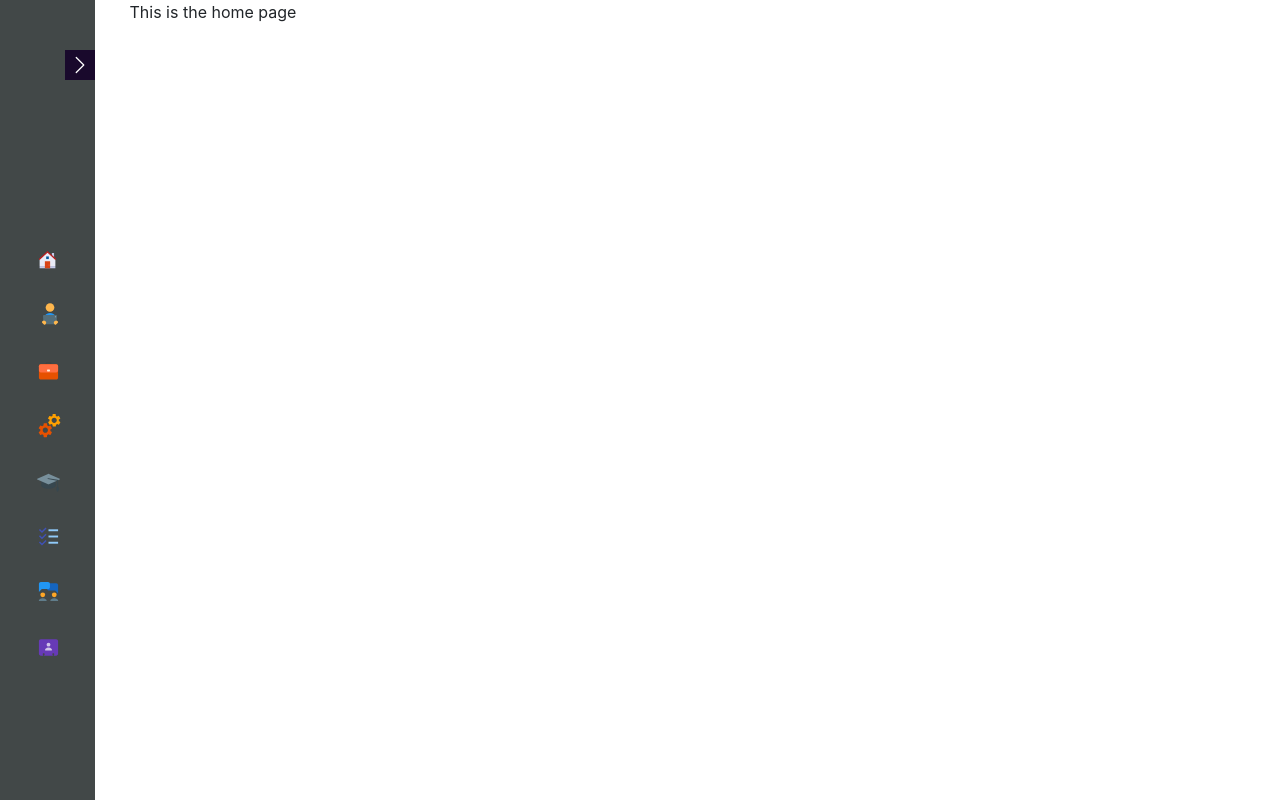
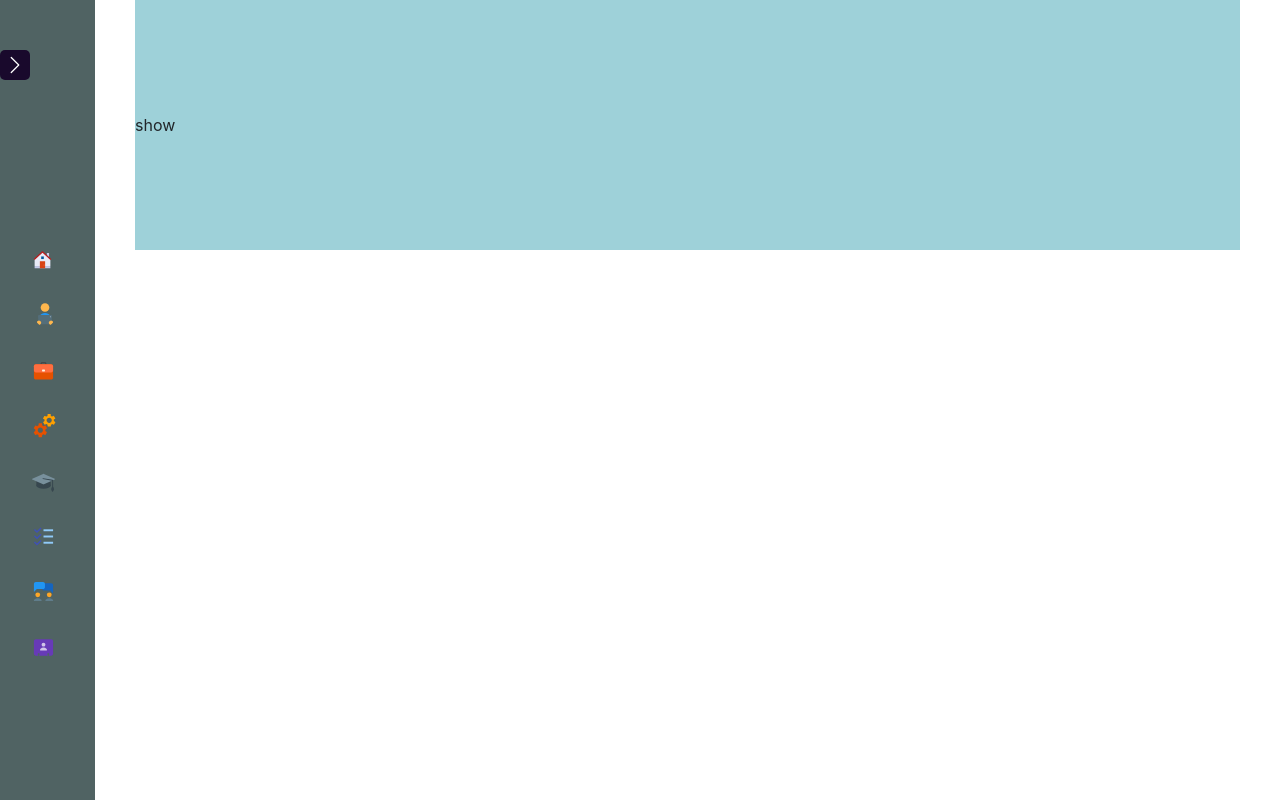
Before and after one commit to GitSupreme/Portfolio-website-react-, a React (Create React App) app in the folder client/: page / in a window 1280 px wide. Built offline with nearby package versions, Linux system fonts and the light colour scheme.

Commit message:
home section placeholder initiated

```diff
--- a/client/src/components/home/home.css
+++ b/client/src/components/home/home.css
@@ -1,3 +1,6 @@
-/* .homeText{
-
-} */
+.home{
+    height: 250px;
+    align-content: center;
+    background-color: #8ecad3da;
+    /* width:500px; */
+}
--- a/client/src/components/home/home.js
+++ b/client/src/components/home/home.js
@@ -1,8 +1,13 @@
 import React from 'react';
+import'./home.css';
 
 const Home = () => {
     return(
-        <p className='homeText'>This is the home page</p>
+
+        <div className='home'>
+            show
+        </div>
+
     )
 }
 
--- a/client/src/components/sidebar/sidebar.css
+++ b/client/src/components/sidebar/sidebar.css
@@ -2,34 +2,60 @@
     display:flex;
     background-color: #ffffffda;
 }
+
 .sidebar{
+
     height: 100vh;
-    background-color: #22292ada;
+    background-color: #334949da;
     width: 95px;
     /* position:fixed; */
 }
+
 .sidebar-expand{
     height: 100vh;
-    background-color: #22292ada;
+    background-color: #334949da;
     width: 320px;
-    /* position:fixed; */
+
+
 }
-.container-fluid{
+
+.imported-home{
+    width: 100%;
+    padding-right: 40px;
+    padding-left: 40px;
+    margin-right: auto;
+    margin-left: auto;
+}
+
+.sb-and-home{
+    display:flex;
     padding-left: 0px!important;
     padding-right: 0px!important;
     overflow: hidden;
 }
+
+
+/* .container-fluid{
+    display:flex;
+    padding-left: 0px!important;
+    padding-right: 0px!important;
+    overflow: hidden;
+    /* background-color: aqua; */
+ */
+
 .expand-collapse-icon{
     display: flex;
+    justify-content: flex-end;
     align-items: right;
-    justify-content: right;
-    cursor: pointer;
+    width: 100%;
 }
+
 .expand-collapse-icon p svg{
-    /* display: inline-block; */
+    display: inline-block;
     margin-top: 50px;
     background-color: #19092c;
     padding: 5px;
     color: white;
-    /* border-radius: 5px; */
+    border-radius: 5px;
+    cursor: pointer;
 }
--- a/client/src/components/sidebar/sidebar.js
+++ b/client/src/components/sidebar/sidebar.js
@@ -15,10 +15,13 @@ const Sidebar = () => {
 
     return (
 
-        <div className='container-fluid sidebar-section'>
+        <div className='sb-and-home'>
 
+            {/* {sidebar itself with stateful condition to
+            specify className based on whether expanded or not} */}
             <div className = {expandSideBar ? 'sidebar':'sidebar-expand'}>
 
+                {/*sidebar expand and collapse icon*/}
                 <div className='expand-collapse-icon'>
                     <p onClick={handleExpandClick}>
                         {expandSideBar ?
@@ -27,10 +30,18 @@ const Sidebar = () => {
                         }
                     </p>
                 </div>
+
+                {/*Profile picture and nav items exported from sideItems file.
+                The tag is however provided an signal transmitter to inform sideItems.js
+                of whether sidebar is expanded or not*/}
                 <SidebarItems expandSideBar={expandSideBar}/>
+
             </div>
 
-            <div className='container'>
+
+            {/*Home section content shown
+            while Home navbar link is active*/}
+            <div className='imported-home'>
                 <Home/>
             </div>
 
--- a/client/src/components/sidebar/sidebarItems.css
+++ b/client/src/components/sidebar/sidebarItems.css
@@ -19,11 +19,21 @@
     list-style-type: none;
     color:white;
     margin-top: 30px;
+    align-items: baseline;
     cursor: pointer;
 }
-
+.icon-only{
+    list-style-type: none;
+    color:white;
+    margin-top: 30px;
+    cursor: pointer;
+}
+/* .nav-text{
+    align-self: baseline;
+} */
 
 .nav-item svg{
     margin-left:5px;
     margin-right:10px;
+
 }
--- a/client/src/components/sidebar/sidebarItems.js
+++ b/client/src/components/sidebar/sidebarItems.js
@@ -16,28 +16,28 @@ const SidebarItems = ({expandSideBar}) => {
                     </div>
 
                     <ul>
-                        <li className="nav-item">
+                        <li className="icon-only">
                             <FcHome size={21}/>
                         </li>
-                        <li className="nav-item">
+                        <li className="icon-only">
                             <FcReadingEbook size={26}/>
                         </li>
-                        <li className="nav-item">
+                        <li className="icon-only">
                             <FcBriefcase size={23}/>
                         </li>
-                        <li className="nav-item">
+                        <li className="icon-only">
                             <FcServices className="tech-stack" size={25}/>
                         </li>
-                        <li className="nav-item">
+                        <li className="icon-only">
                             <FcGraduationCap size={23}/>
                         </li>
-                        <li className="nav-item">
+                        <li className="icon-only">
                             <FcTodoList size={23}/>
                         </li>
-                        <li className="nav-item">
+                        <li className="icon-only">
                             <FcCollaboration size={23}/>
                         </li>
-                        <li className="nav-item">
+                        <li className="icon-only">
                             <FcBusinessContact size={23}/>
                         </li>
                     </ul>
@@ -54,7 +54,7 @@ const SidebarItems = ({expandSideBar}) => {
                     {/* {Sidebar Navigation links with icons} */}
                     <ul>
                         <li className="nav-item">
-                            <FcHome size={18}/>
+                            <FcHome size={20}/>
                             Home
                         </li>
                         <li className="nav-item">
```
